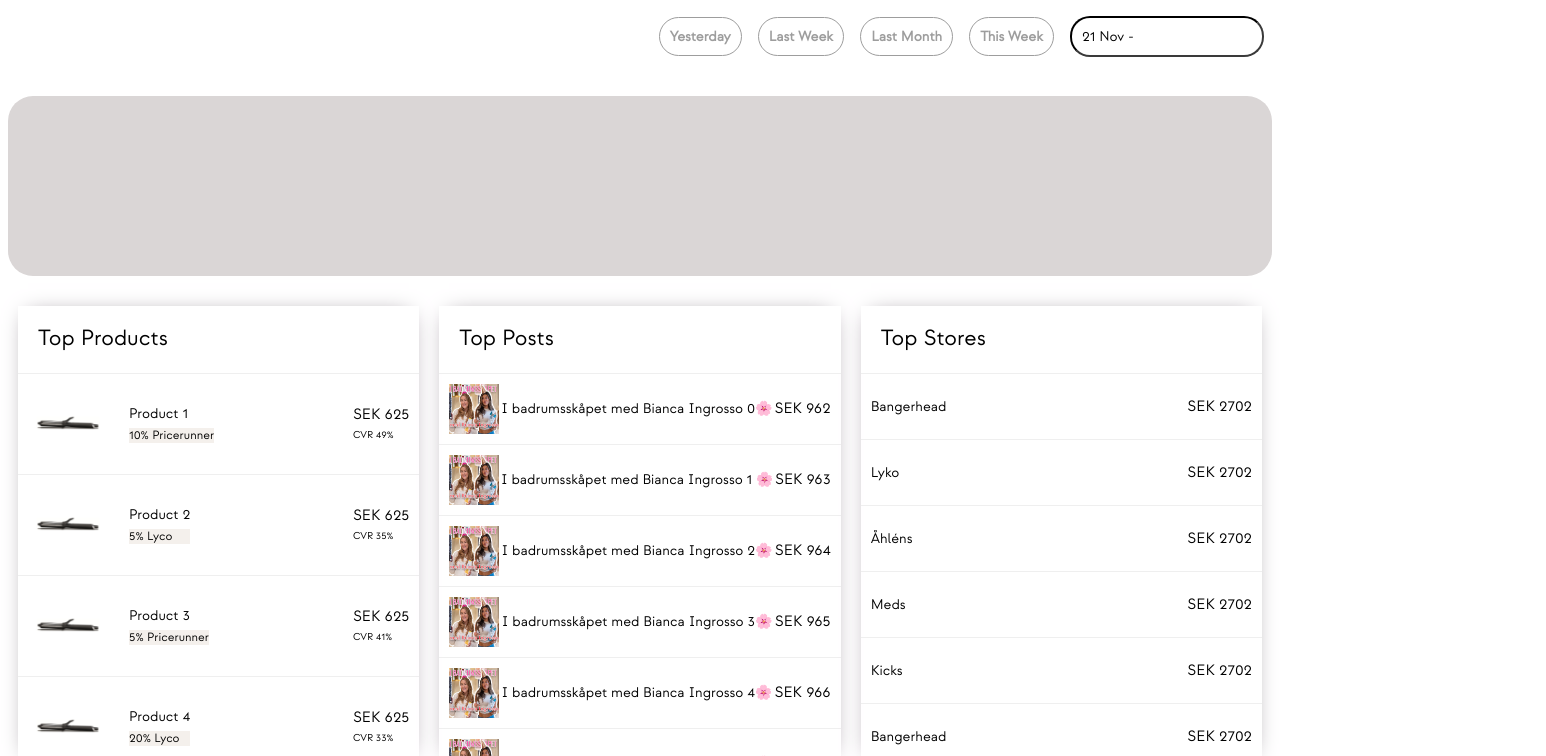
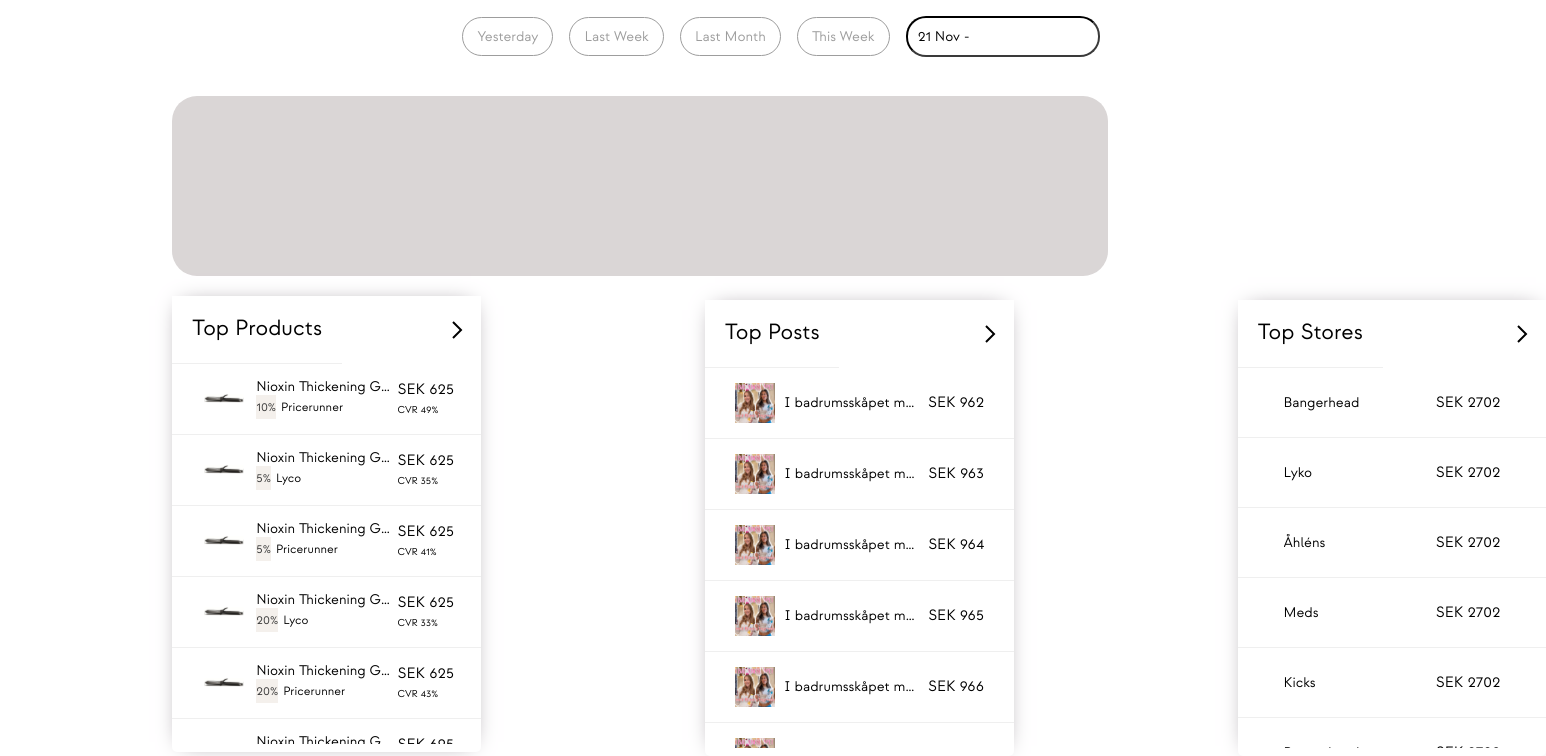
Before and after one commit to Varun-Brainvire/creators-dashboard, a Next.js app: page / in a window 1280 px wide. Shown: the top 756 px of the page, 1546 px wide, since content can reach past the window. Built offline with nearby package versions, Linux system fonts and the light colour scheme.

Commit message:
Css changes to create pixel perfect design on main and detail pages

```diff
--- a/TopProductData.json
+++ b/TopProductData.json
@@ -1,7 +1,7 @@
 [
   {
     "id": 1,
-    "name": "Product 1",
+    "name": "Nioxin Thickening Gel 140ml",
     "flag":"product",
     "image": "../product-images/skarmavild.svg",
     "price": 974,
@@ -11,7 +11,7 @@
   },
   {
     "id": 2,
-    "name": "Product 2",
+    "name": "Nioxin Thickening Gel 140ml",
     "image": "../product-images/prada-persona-eau-de-parfum-50-ml-1251-345-0050_1.jpg.svg",
     "price": 389,
     "flag":"product",
@@ -21,7 +21,7 @@
   },
   {
     "id": 3,
-    "name": "Product 3",
+    "name": "Nioxin Thickening Gel 140ml",
     "image": "../product-images/ghd-curve-soft-curl-tong-1121-121-0000_1.jpg.svg",
     "price": 996,
     "flag":"product",
@@ -31,7 +31,7 @@
   },
   {
     "id": 4,
-    "name": "Product 4",
+    "name": "Nioxin Thickening Gel 140ml",
     "image": "../product-images/deodoc-paris-to-persia-intimtval-100ml-1643-107-0100_1.png.svg",
     "price": 259,
     "flag":"product",
@@ -41,7 +41,7 @@
   },
   {
     "id": 5,
-    "name": "Product 5",
+    "name": "Nioxin Thickening Gel 140ml",
     "image": "../product-images/skarmavild.svg",
     "price": 617,
     "flag":"product",
@@ -51,7 +51,7 @@
   },
   {
     "id": 6,
-    "name": "Product 6",
+    "name": "Nioxin Thickening Gel 140ml",
     "image": "../product-images/prada-persona-eau-de-parfum-50-ml-1251-345-0050_1.jpg.svg",
     "price": 273,
     "type": "Lyco",
@@ -61,7 +61,7 @@
   },
   {
     "id": 7,
-    "name": "Product 7",
+    "name": "Nioxin Thickening Gel 140ml",
     "image": "../product-images/ghd-curve-soft-curl-tong-1121-121-0000_1.jpg.svg",
     "price": 493,
     "type": "Pricerunner",
@@ -71,7 +71,7 @@
   },
   {
     "id": 8,
-    "name": "Product 8",
+    "name": "Nioxin Thickening Gel 140ml",
     "image": "../product-images/deodoc-paris-to-persia-intimtval-100ml-1643-107-0100_1.png.svg",
     "price": 647,
     "type": "Lyco",
@@ -81,7 +81,7 @@
   },
   {
     "id": 9,
-    "name": "Product 9",
+    "name": "Nioxin Thickening Gel 140ml",
     "image": "../product-images/deodoc-paris-to-persia-intimtval-100ml-1643-107-0100_1.png.svg",
     "price": 791,
     "type": "Pricerunner",
@@ -91,7 +91,7 @@
   },
   {
     "id": 10,
-    "name": "Product 10",
+    "name": "Nioxin Thickening Gel 140ml0",
     "image": "../product-images/skarmavild.svg",
     "price": 15,
     "type": "Lyco",
@@ -101,7 +101,7 @@
   },
   {
     "id": 11,
-    "name": "Product 11",
+    "name": "Nioxin Thickening Gel 140ml1",
     "image": "../product-images/prada-persona-eau-de-parfum-50-ml-1251-345-0050_1.jpg.svg",
     "price": 11,
     "type": "Pricerunner",
@@ -111,7 +111,7 @@
   },
   {
     "id": 12,
-    "name": "Product 12",
+    "name": "Nioxin Thickening Gel 140ml2",
     "image": "../product-images/deodoc-paris-to-persia-intimtval-100ml-1643-107-0100_1.png.svg",
     "price": 439,
     "type": "Lyco",
@@ -121,7 +121,7 @@
   },
   {
     "id": 13,
-    "name": "Product 13",
+    "name": "Nioxin Thickening Gel 140ml3",
     "image": "../product-images/ghd-curve-soft-curl-tong-1121-121-0000_1.jpg.svg",
     "price": 791,
     "type": "Pricerunner",
@@ -131,7 +131,7 @@
   },
   {
     "id": 14,
-    "name": "Product 14",
+    "name": "Nioxin Thickening Gel 140ml4",
     "image": "../product-images/skarmavild.svg",
     "price": 301,
     "type": "Lyco",
@@ -141,7 +141,7 @@
   },
   {
     "id": 15,
-    "name": "Product 15",
+    "name": "Nioxin Thickening Gel 140ml5",
     "image": "../product-images/prada-persona-eau-de-parfum-50-ml-1251-345-0050_1.jpg.svg",
     "price": 995,
     "type": "Pricerunner",
@@ -151,7 +151,7 @@
   },
   {
     "id": 16,
-    "name": "Product 16",
+    "name": "Nioxin Thickening Gel 140ml6",
     "image": "../product-images/deodoc-paris-to-persia-intimtval-100ml-1643-107-0100_1.png.svg",
     "price": 633,
     "type": "Lyco",
@@ -161,7 +161,7 @@
   },
   {
     "id": 17,
-    "name": "Product 17",
+    "name": "Nioxin Thickening Gel 140ml7",
     "image": "../product-images/ghd-curve-soft-curl-tong-1121-121-0000_1.jpg.svg",
     "price": 872,
     "type": "Pricerunner",
@@ -171,7 +171,7 @@
   },
   {
     "id": 18,
-    "name": "Product 18",
+    "name": "Nioxin Thickening Gel 140ml8",
     "image": "../product-images/deodoc-paris-to-persia-intimtval-100ml-1643-107-0100_1.png.svg",
     "price": 488,
     "type": "Lyco",
@@ -181,7 +181,7 @@
   },
   {
     "id": 19,
-    "name": "Product 19",
+    "name": "Nioxin Thickening Gel 140ml9",
     "image": "../product-images/skarmavild.svg",
     "price": 497,
     "type": "Pricerunner",
@@ -191,7 +191,7 @@
   },
   {
     "id": 20,
-    "name": "Product 20",
+    "name": "Nioxin Thickening Gel 140ml0",
     "image": "../product-images/prada-persona-eau-de-parfum-50-ml-1251-345-0050_1.jpg.svg",
     "price": 608,
     "type": "Lyco",
--- a/src/components/CardComponent.tsx
+++ b/src/components/CardComponent.tsx
@@ -1,7 +1,9 @@
 import React, { useState } from "react";
 import {
+  HeadingAndArrowDiv,
   MainWrapper,
   OneCardComponent,
+  PercentageDiv,
   ProductContent,
   ProductNameDiv,
   SekDiv,
@@ -12,7 +14,7 @@ import {
 import Image from "next/image";
 import image from "../../public/productimg/curvsoftcurvlong.svg";
 import PostImage from "../../public/postimg/twogirl.png";
-import Arrow from "../../public/reshot-icon-arrow-chevron-right-WDGHUKQ634.svg"
+import Arrow from "../../public/reshot-icon-arrow-chevron-right-WDGHUKQ634.svg";
 
 interface Product {
   id: number;
@@ -24,11 +26,11 @@ interface Product {
   cvrPercent: number;
 }
 
-interface Post{
+interface Post {
   id: number;
-  title:string;
-  price:number;
-  flag:string
+  title: string;
+  price: number;
+  flag: string;
 }
 
 const CardComponent = (props: Product | Post, title: string) => {
@@ -46,31 +48,28 @@ const CardComponent = (props: Product | Post, title: string) => {
     <>
       <StickyTitle>
         <StyledLink href={props.title.replace(/\s/g, "").toLowerCase()}>
+          <HeadingAndArrowDiv>
             <OneCardComponent>{props.title}</OneCardComponent>
+            <Image src={Arrow} alt="arrow" />
+          </HeadingAndArrowDiv>
         </StyledLink>
-      {/* <svg>
-        <polygon points="7.293 4.707 14.586 12 7.293 19.293 8.707 20.707 17.414 12 8.707 3.293 7.293 4.707">
-        </polygon>
-      </svg> */}
-      {/* {Arrow} */}
       </StickyTitle>
-      <MainWrapper height = {true}>
+      <MainWrapper>
         {props.productData.map((details) => {
           if (details.flag === "product") {
             return (
               <>
-                <ProductContent>
+                <ProductContent className="topProducts">
+                  <Image src={image} height={50} width={50} alt="hi" />
                   <TitleDiv>
-                  <Image src={image} height={80} width={80} alt="hi" />
+                    <p>{details.name}</p>
                     <ProductNameDiv>
-                    <p style={{ margin: "0px", fontWeight: "2px" }}>
-                      {details.name}
-                    </p>
-                    <span>{details.percent + "%" + " " + details.type} </span>
+                      <PercentageDiv>{details.percent + "%"}</PercentageDiv>
+                      <span>{details.type}</span>
                     </ProductNameDiv>
                   </TitleDiv>
                   <SekDiv>
-                    <p style={{ margin: "0px", fontWeight: "12px" }}>SEK 625</p>
+                    <p>SEK 625</p>
                     <span style={{ fontWeight: "10px" }}>
                       CVR {details.cvrPercent + "%"}{" "}
                     </span>
@@ -82,18 +81,14 @@ const CardComponent = (props: Product | Post, title: string) => {
           if (details.flag === "post") {
             return (
               <>
-                <ProductContent>
-                  <Image src={PostImage} height={50} width={50} alt="post" />
+                <ProductContent className="topPosts">
+                  <Image src={PostImage} height={40} width={40} alt="post" />
                   <TitleDiv>
-                    <p>
-                      {details.title}
-                    </p>
+                    <p>{details.title}</p>
                     {/* <span>{details.price}</span> */}
                   </TitleDiv>
                   <SekDiv>
-                    <p>
-                      {details.price}
-                    </p>
+                    <p>{details.price}</p>
                     {/* <span style={{ fontWeight: "10px" }}>
                       CVR {details.cvrPercent + "%"}{" "}
                     </span> */}
@@ -106,7 +101,7 @@ const CardComponent = (props: Product | Post, title: string) => {
           if (details.flag === "stores") {
             return (
               <>
-                <ProductContent>
+                <ProductContent className="topStores">
                   {/* <Image src={PostImage} height={50} width={50} alt="post" /> */}
                   <TitleDiv>
                     <p>{details.storeName}</p>
--- a/src/components/ProductComponent.tsx
+++ b/src/components/ProductComponent.tsx
@@ -24,7 +24,6 @@ const ProductComponent = () => {
           sizeMd={12}
           sizeLg={12}
           sizeSm={12}
-          margin={true}
           height={true}
         >
           <CardComponent productData={TopProductData} title="Top Products" />
@@ -37,7 +36,8 @@ const ProductComponent = () => {
           sizeLg={12}
           sizeSm={12}
           height={true}
-
+marginTop={4}
+marginLeft={0}
           margin={true}
         >
           <CardComponent productData={TopPost} title="Top Posts" />
@@ -50,8 +50,9 @@ const ProductComponent = () => {
           sizeLg={12}
           sizeSm={12}
           height={true}
-
+          marginTop={4}
           margin={true}
+          marginLeft={0}
         >
           <CardComponent productData={TopStores} title="Top Stores" />
         </Column>
--- a/src/components/styles/button.styles.tsx
+++ b/src/components/styles/button.styles.tsx
@@ -12,22 +12,26 @@ type ColumnProps = {
   flexDirection?: string;
   marginTop?: number;
   marginLeft?: number;
-  margin?:boolean;
-  height?:boolean
+  margin?: boolean;
+  height?: boolean;
 };
 
-export const Button = styled.button<{$isSelected?: boolean}>`
+export const Button = styled.button<{ $isSelected?: boolean }>`
   font-family: "Strawford", sans-serif;
   background-color: white;
   border-radius: 20px;
   margin: 8px;
-  padding: 10px;
+  padding: 0px 14px;
+  height: 39px;
   white-space: nowrap;
   font-size: 14px;
-  font-weight: bold;
+  font-weight: 500;
+  font-style: normal;
+  line-height: normal;
   /* float: right; */
-  color: ${({ $isSelected }) => ($isSelected ? '#3A3A3A' : '#9D9D9D')};
-  border: ${({ $isSelected }) => ($isSelected ? '2px solid #3A3A3A' : '1px solid #9D9D9D')};
+  color: ${({ $isSelected }) => ($isSelected ? "#3A3A3A" : "#9D9D9D")};
+  border: ${({ $isSelected }) =>
+    $isSelected ? "2px solid #3A3A3A" : "1px solid #9D9D9D"};
 `;
 
 export const Container = styled.div`
@@ -35,11 +39,11 @@ export const Container = styled.div`
   flex-direction: column;
   /* border: 1px solid red; */
   justify-content: center;
-  margin: auto;
+  margin: 0 13%;
   /* height: 122vh; */
   /* align-items: center; */
   /* width: 70%; */
-  max-width: 1440px;
+  /* max-width: 1440px; */
 `;
 
 export const ButtonContainer = styled.div`
@@ -80,7 +84,7 @@ export const ButtonContainer = styled.div`
 export const DatePickerDiv = styled.div`
   float: right;
   border-radius: 10px;
-  border-color:#3A3A3A;
+  border-color: #3a3a3a;
   font-size: medium;
 `;
 
@@ -91,7 +95,7 @@ export const DatePickerInput = styled(DatePicker)`
   margin: 8px;
   padding: 10px;
   font-weight: 500;
-  border-color:#3A3A3A;
+  border-color: #3a3a3a;
   font-size: 14px;
 `;
 
@@ -167,9 +171,9 @@ export const Column = styled.div<ColumnProps>`
   /* margin-left: ${({ marginLeft }) => marginLeft + `px`}; */
   /* border:1px solid black; */
   border-radius: 5px;
-  margin: ${({margin}) => margin ? "10px" : "0px 150px"};
-  height: ${({height}) => height ? "57vh" :"" };
-
+  margin-left: ${({ margin }) => (margin ? "224px" : "0px 150px")};
+  height: ${({ height }) => (height ? "57vh" : "")};
+  min-width: 33%;
   -webkit-box-shadow: 0px 0px 22px -10px rgba(130, 120, 130, 1);
   -moz-box-shadow: 0px 0px 22px -10px rgba(130, 120, 130, 1);
   box-shadow: 0px 0px 22px -10px rgba(130, 120, 130, 1);
@@ -177,11 +181,15 @@ export const Column = styled.div<ColumnProps>`
   @media (max-width: 576px) {
     flex: ${({ sizeSm }) => sizeSm};
     border-radius: 0px;
+    margin-top: ${({ marginTop }) => marginTop + `%`};
+    margin-left: ${({ marginLeft }) => marginLeft};
   }
 
   @media (max-width: 768px) {
     flex: ${({ sizeMd }) => sizeMd};
     border-radius: 0px;
+    margin-top: ${({ marginTop }) => marginTop + `%`};
+    margin-left: ${({ marginLeft }) => marginLeft};
   }
 
   @media (max-width: 992px) {
@@ -214,29 +222,50 @@ export const CardsComponentContainer = styled.div`
 export const ProductContent = styled.div`
   display: flex;
   align-items: center;
-  justify-content: space-between;
-  padding: 10px;
+  justify-content: space-evenly;
+
   border-bottom: 1px solid #efefef;
+
+  &.topProducts {
+    padding: 10px 20px 10px 20px;
+    /* justify-content: space-evenly; */
+  }
+
+  &.topPosts {
+    padding: 15px 20px 15px 20px;
+  }
+
+  &.topStores {
+    padding: 25px 24px 25px 24px;
+  }
 `;
 
 export const TitleDiv = styled.div`
   display: flex;
+  width: 50%;
+
+  flex-direction: column;
   /* flex-direction: column; */
   p {
     font-size: 14px;
     overflow: hidden;
     text-overflow: ellipsis;
     white-space: nowrap;
+    margin: 0px;
   }
   span {
     font-size: 12px;
-    background-color: #f4f0ec;
   }
 `;
 
 export const SekDiv = styled.div`
   p {
     font-size: 15px;
+    margin: 0;
+    line-height: normal;
+    font-style: normal;
+    font-weight: 500;
+    color: #000;
   }
   span {
     font-size: 10px;
@@ -244,7 +273,7 @@ export const SekDiv = styled.div`
 `;
 export const MainWrapper = styled.div`
   /* max-height: 47.5vh; */
-  max-height: ${({height}) => height ? "":"47.5vh" };
+  max-height: ${({ height }) => (height ? "" : "47.5vh")};
   overflow-y: scroll;
 
   &::-webkit-scrollbar {
@@ -319,14 +348,43 @@ export const CombineButtonDiv = styled.div`
 
 export const ProductNameDiv = styled.div`
   display: flex;
-  flex-direction: column;
-  /* margin: 20px; */
-  justify-content: space-between;
-  padding: 21px;
+  align-items: center;
+  p {
+    overflow: hidden;
+    text-overflow: ellipsis;
+    white-space: nowrap;
+  }
+  span {
+    margin-left: 5px;
+  }
 `;
 
 export const StickyTitle = styled.div`
   position: sticky;
   top: 0;
   background-color: white;
-`
+`;
+
+export const PercentageDiv = styled.div`
+  background-color: rgba(244, 240, 236, 1);
+  font-size: 0.75rem;
+  font-style: normal;
+  font-weight: 400;
+  line-height: normal;
+  color: #3a3a3a;
+  padding: 0.3rem 0;
+  white-space: nowrap;
+`;
+
+export const HeadingAndArrowDiv = styled.div`
+  display: flex;
+  justify-content: space-between;
+  align-items: center;
+  padding: 0px 12px 0px 0px;
+`;
+
+export const ProductDetailPageArrowDiv = styled.div`
+  display: flex;
+  align-items: center;
+  justify-content: space-between;
+`;
```
Also changed, not shown: src/pages/topproducts.tsx (+9 -2 lines), public/left-arrow-svgrepo-com.svg (added). Lines whose indentation alone changed are shown as unchanged.
